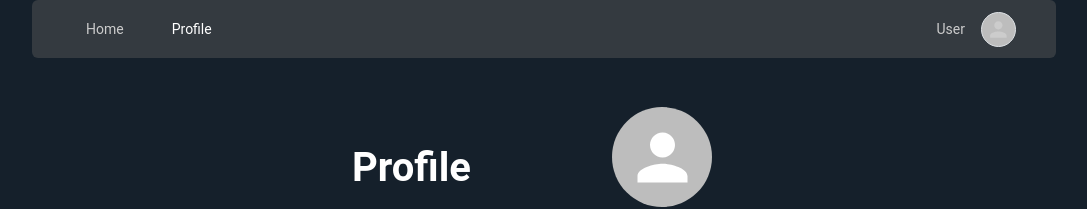
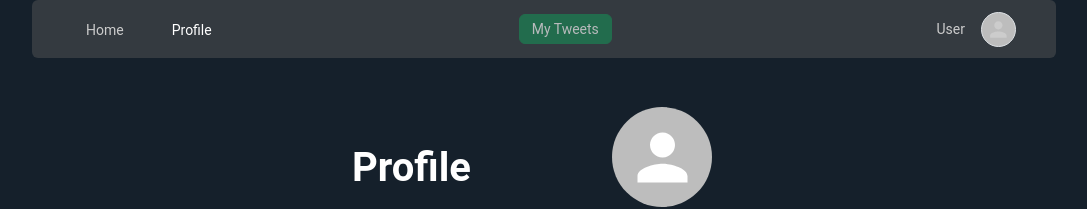
Before and after one commit to vladiyudi/microB, a React (Create React App) app: page / in a window 1280 px wide. Shown: the top 209 px of the page, without its empty margins (96-1183 px from the left). Built offline with nearby package versions, Linux system fonts and the light colour scheme; no server answers.

Commit message:
milestone07 + undefined object unsolved

```diff
--- a/src/App.css
+++ b/src/App.css
@@ -202,6 +202,11 @@ body {
   padding-left: 30px;
 }
 
+.navCont{
+  width: 180px;
+  margin-top: 30px;
+}
+
 .navBar * {
 font-family: 'Roboto';
 font-style: normal;
--- a/src/Components/Calcs.js
+++ b/src/Components/Calcs.js
@@ -34,6 +34,8 @@ export default function Calcs() {
   const [loading, setLoading] = useState(false);
   const auth = getAuth();
   const userRef = collection(db, "Users");
+
+    const [myTweets, setMyTweets] =useState(false)
 
   const updateUsersCollection = async (user) => {
     const setU = await setDoc(doc(db, "Users", user.uid), user);
@@ -151,15 +153,18 @@ export default function Calcs() {
     }
   };
 
+  const handleMyTweets = ()=>{
+    setMyTweets(!myTweets)
+  }
 
   return (
     <div className="App">
       <BrowserRouter>
-        <Navbar />
+        <Navbar handleMyTweets={handleMyTweets} myTweets={myTweets}/>
         <Routes>
           <Route
             path="/Home"
-            element={<Home user={userName} userRef={userRef} />}
+            element={<Home user={userName} userRef={userRef} myTweets={myTweets}/>}
           />
           <Route
             path="/"
--- a/src/Components/Navbar.js
+++ b/src/Components/Navbar.js
@@ -3,14 +3,14 @@ import { NavLink } from 'react-router-dom';
 import { Avatar } from '@mui/material';
 import { getAuth } from 'firebase/auth';
 import { useState } from 'react';
+import { Button } from 'react-bootstrap';
 
-export default function Navbar() {
+export default function Navbar({handleMyTweets, myTweets}) {
 
   const [warning, setWarning] = useState(false)
   const updateWarning =(bool)=>{
     setWarning(bool)
   }
-
   const handleHomeButton=()=>{
     !auth.currentUser &&
      updateWarning(true)
@@ -18,22 +18,22 @@ export default function Navbar() {
       updateWarning(false)
     }, 3000)
   }
-
   const auth = getAuth();
 
   return (
     <div>
     <div className="navBar d-flex justify-content-between">
-      <div>
+      <div className='h-75 navCont'>
       <NavLink onClick={handleHomeButton} className={({ isActive }) =>
               isActive ? "text-white ms-4" : "ms-4"
             } to="/Home" id="nav">Home</NavLink>
       <NavLink id="nav" className={({ isActive }) =>
               isActive ? "text-white ms-5" : "ms-5"
             } to="/">Profile</NavLink>
-             <span className={warning ? "ms-4 text-warning":"d-none"}>You must be logged in</span>
+             <p className={warning ? "ps-3 text-warning":"d-none"}>You must be logged in</p>
              </div>
-             <div className='d-flex align-items-center me-3'>
+             <Button onClick={handleMyTweets} disabled={!auth.currentUser?true:false} className='me-5 text-white' variant="success">{!myTweets? "My Tweets":"All Tweets"}</Button>
+             <div className='d-flex align-items-center me-3' >
              <p className="me-3 mt-3">{auth.currentUser?auth.currentUser.displayName:"User"}</p>
              <Avatar className="me-4 mb-1 border mt-1"
                   alt="Remy Sharp"
--- a/src/Routes/Home.js
+++ b/src/Routes/Home.js
@@ -14,6 +14,7 @@ import {
   query,
   limit,
   orderBy,
+  where,
 } from "firebase/firestore";
 import { useNavigate } from "react-router-dom";
 import { db } from "../fire.js";
@@ -21,21 +22,26 @@ import { getAuth } from "firebase/auth";
 
 export const TweetContext = createContext([]);
 
-export default function Home() {
+export default function Home({ myTweets }) {
   const [fireTweets, setFireTweets] = useState([]);
   const [loading, setLoading] = useState(false);
   const [error, setError] = useState("");
-  const colRef = collection(db, "Tweets")
+  const colRef = collection(db, "Tweets");
   const [liveServer, setLiveServer] = useState(false);
   const navigate = useNavigate();
   const auth = getAuth();
- const [latest, setLatest] = useState(5)
+  const [latest, setLatest] = useState(5);
+  const [selected, setSelected] = useState([])
+
+
 
   useEffect(() => {
-    const unsub = onSnapshot(query(colRef, orderBy("date", "desc"),
-    limit(latest)), (doc) => {
-      setLiveServer(doc);
-    });
+    const unsub = onSnapshot(
+      query(colRef, orderBy("date", "desc"), limit(latest)),
+      (doc) => {
+        setLiveServer(doc);
+      }
+    );
     return () => unsub();
   }, [latest]);
 
@@ -58,15 +64,23 @@ export default function Home() {
         liveServer.docs?.map(async (d) => {
           const id = d.data().uid;
           const userSnap = await getDoc(doc(db, "Users", id));
-          const newObj = { userName: userSnap.data().displayName,
-          photoUrl: userSnap.data().photoURL};
+          const newObj = {
+            userName: userSnap.data().displayName,
+            photoUrl: userSnap.data().photoURL,
+          };
           const updatedTweet = Object.assign(d.data(), newObj);
           return updatedTweet;
         })
       );
-      setFireTweets(tw);
+      if (myTweets) {
+        const showMyTweets = tw.filter((el) => {
+          return el.uid === auth.currentUser.uid;
+        });
+        setFireTweets(showMyTweets);
+      } else setFireTweets(tw);
       setLoading(false);
-    } catch (err) {
+    }
+    catch (err) {
       console.error(err.message);
       setError(err.message);
       setTimeout(() => {
@@ -74,6 +88,11 @@ export default function Home() {
       }, 3000);
     }
   };
+
+  useEffect(() => {
+    setLatest(100)
+    getSnapshot();
+  }, [myTweets]);
 
   const addToFirestore = async (tweet) => {
     try {
@@ -88,15 +107,14 @@ export default function Home() {
       console.error(err);
     }
   };
-useEffect(()=>{
-  window.addEventListener('scroll', loadMoreData)
-   return()=> window.removeEventListener("scroll", loadMoreData)
-})
+  useEffect(() => {
+    window.addEventListener("scroll", loadMoreData);
+    return () => window.removeEventListener("scroll", loadMoreData);
+  });
 
-const loadMoreData =  (e)=>{
-  window.scrollY>=28 &&
-  setLatest(latest+5)
-}
+  const loadMoreData = (e) => {
+    window.scrollY >= 28 && setLatest(latest + 5);
+  };
 
   const handleButton = (input) => {
     const tweet = {
```
